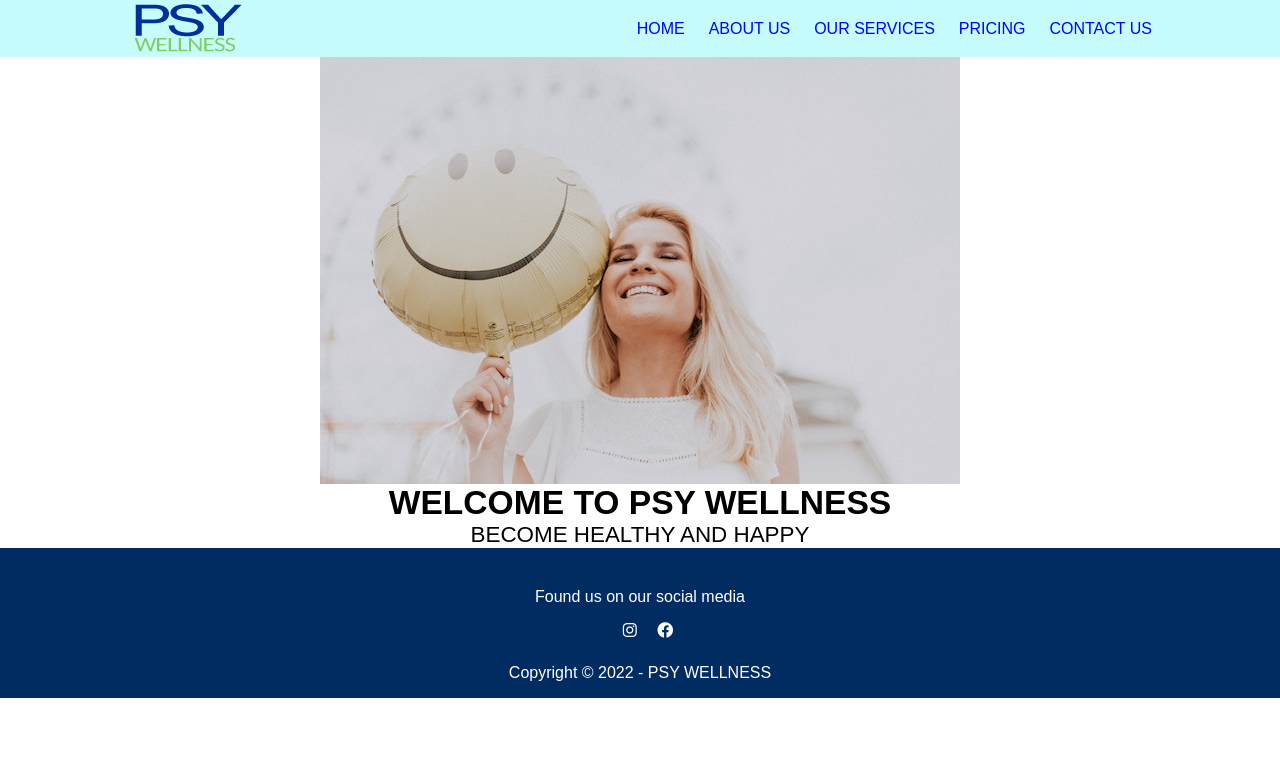
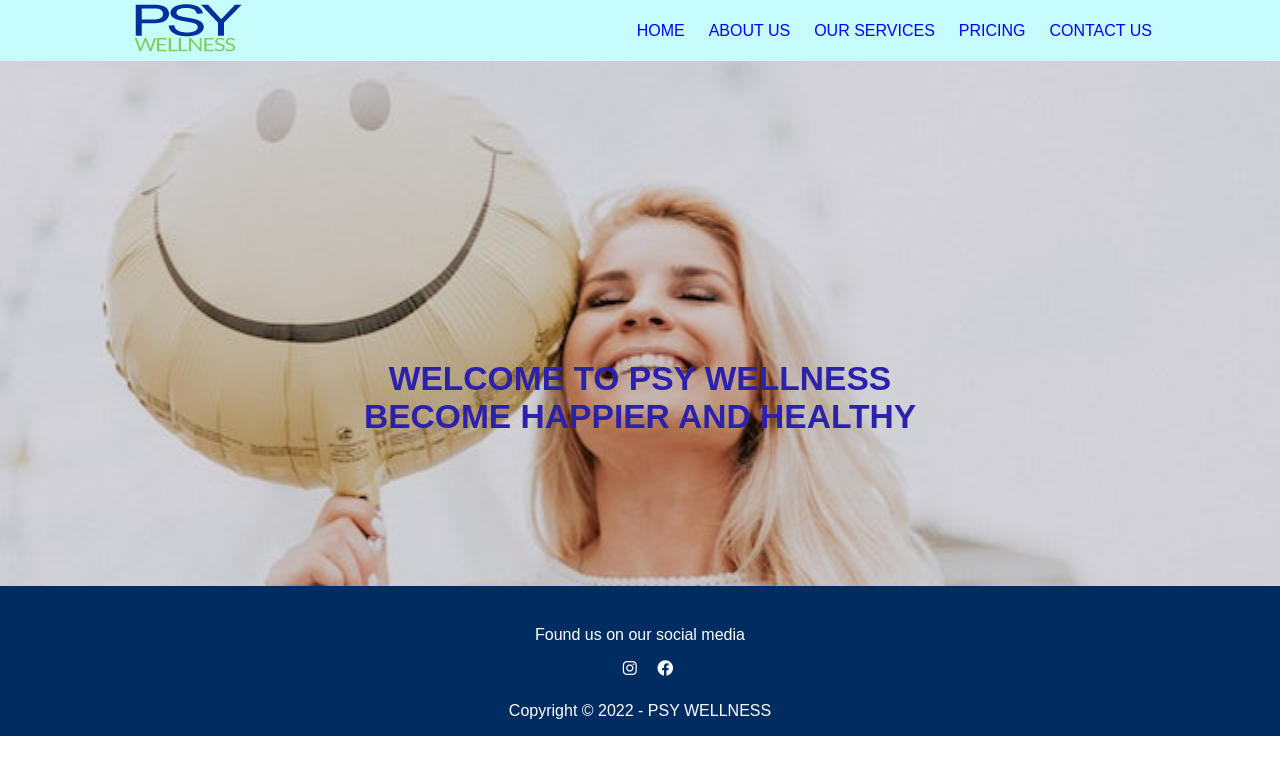
Before and after one commit to Darioeochoa10/Preentrega2, a plain HTML site: page index.html in a window 1280 px wide. Drawn offline with Linux system fonts and the light colour scheme.

Commit message:
realice el agregado de flexbox a la pagina principal junto con la imagen en el fondo y los ajustes en el css

```diff
--- a/css/style.css
+++ b/css/style.css
@@ -8,7 +8,6 @@ img {
   max-width: 100%;
 }
 
-img,
 svg {
   vertical-align: middle;
 }
@@ -49,12 +48,25 @@ header {
 
 .presentation {
   font-size: 1.4rem;
+  background-image: url("../img/happygirl.jpg");
+  background-size: cover;
+  background-repeat: no-repeat;
+  background-position: center;
+  display: flex;
+  padding-top: 149px;
+}
+.main_content {
   text-align: center;
-  display: inline;
+  display: flex;
+  flex-direction: column;
+  padding: 150px;
+  color: #2c21ab;
 }
+
 footer {
   background-color: #002c61;
-  padding-top: 1rem;
+  display: flex;
+  flex-direction: column;
 }
 .footer-sm {
   color: white;
--- a/index.html
+++ b/index.html
@@ -59,13 +59,14 @@
     <main>
       <section class="presentation">
         <div class="container">
-          <div class="presentation__img">
-            <img src="img/happygirl.jpg" alt="a happy girl" />
+          <div class="main_content">
+            <div class="main_title">
+              <h1>WELCOME TO PSY WELLNESS</h1>
+            </div>
+            <div>
+              <h2>BECOME HAPPIER AND HEALTHY</h2>
+            </div>
           </div>
-        </div>
-        <div class="presentation__text">
-          <h1>WELCOME TO PSY WELLNESS</h1>
-          <p>BECOME HEALTHY AND HAPPY</p>
         </div>
       </section>
     </main>
```
